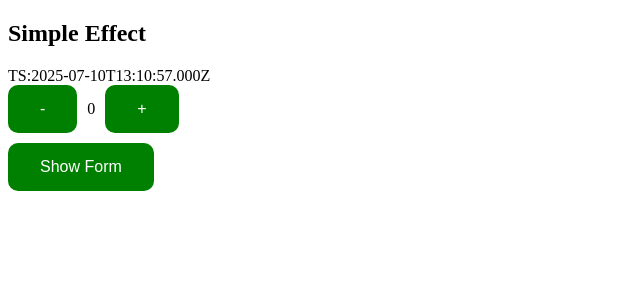
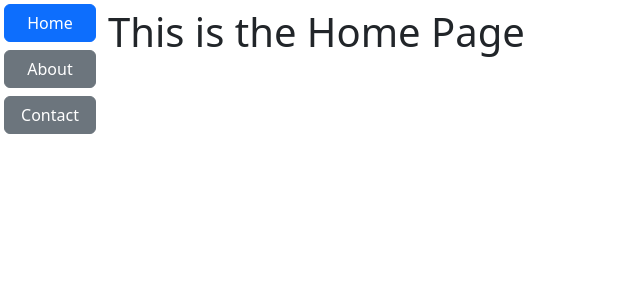
Before and after one commit to CynthiaMugo/React-Intro, a React (Vite) app: page / in a window 1280 px wide. Shown: the top 300 px of the page, without its empty margins (0-640 px from the left). Built offline with nearby package versions, Linux system fonts and the light colour scheme.

Commit message:
Work on manual router

```diff
--- a/package.json
+++ b/package.json
@@ -10,6 +10,7 @@
     "preview": "vite preview"
   },
   "dependencies": {
+    "bootstrap": "^5.3.7",
     "react": "^19.1.0",
     "react-dom": "^19.1.0"
   },
--- /dev/null
+++ b/src/Routing/ManualRoutes/About.jsx
@@ -0,0 +1,13 @@
+function About(props) {
+    const { page } = props;
+    if (page === "about") {
+        return (
+        <div>
+            <h1>This is the About Page</h1>
+        </div>
+    );
+    }
+    return null;
+
+}
+export default About;
--- /dev/null
+++ b/src/Routing/ManualRoutes/Contact.jsx
@@ -0,0 +1,13 @@
+function Contact(props) {
+    const { page } = props;
+    if (page === "contact") {
+        return (
+        <div>
+            <h1>This is the Contact Us Page</h1>
+        </div>
+    );
+    }
+    return null;
+
+}
+export default Contact;
--- /dev/null
+++ b/src/Routing/ManualRoutes/Home.jsx
@@ -0,0 +1,13 @@
+function Home(props) {
+    const { page } = props;
+    if (page === "home") {
+        return (
+        <div>
+            <h1>This is the Home Page</h1>
+        </div>
+        );
+    }
+    return null;
+
+}
+export default Home;
--- /dev/null
+++ b/src/Routing/ManualRoutes/Navigation.jsx
@@ -0,0 +1,36 @@
+function Navigation(props) {
+  const { setPage, page } = props;
+
+  const getclass = (tocheck) => {
+    if (page === tocheck) {
+      return "btn-primary";
+    }
+
+    return "btn-secondary";
+  };
+
+  return (
+    <div style={{ display: "flex", flexDirection: "column", width: "100px" }}>
+      <button
+        onClick={() => setPage("home")}
+        className={`btn ${getclass("home")} m-1`}
+      >
+        Home
+      </button>
+      <button
+        onClick={() => setPage("about")}
+        className={`btn ${getclass("about")} m-1`}
+      >
+        About
+      </button>
+      <button
+        onClick={() => setPage("contact")}
+        className={`btn ${getclass("contact")} m-1`}
+      >
+        Contact
+      </button>
+    </div>
+  );
+}
+
+export default Navigation;
--- /dev/null
+++ b/src/Routing/ManualRoutes/index.jsx
@@ -0,0 +1,22 @@
+import React, { useState } from "react";
+import About from "./About";
+import Navigation from "./Navigation";
+import Home from "./Home";
+import Contact from "./Contact";
+
+function ManualRoute() {
+    const [page, setPage] = useState("home");
+
+  return (
+    <div style={{ display: "flex" }}>
+      <Navigation page={page} setPage={setPage}/>
+      <div style={{ flex: 1 }} className="m-2">
+        <Home page={page} setPage={setPage}/>
+        <About page={page} setPage={setPage}/>
+        <Contact page={page} setPage={setPage}/>
+      </div>
+    </div>
+  );
+}
+
+export default ManualRoute;
--- a/src/main.jsx
+++ b/src/main.jsx
@@ -36,6 +36,10 @@ import SimpleState2 from './Hooks/State/SimpleState2';
 import FormState from './Hooks/State/FormState';
 import SimpleEffect from './Hooks/Effects/SimpleEffect';
 
+//importing bootstrap
+import 'bootstrap/dist/css/bootstrap.min.css';
+import ManualRoute from './Routing/ManualRoutes/index.jsx';
+
 createRoot(document.getElementById('root')).render(
   <StrictMode>
     {/* <TestComponent></TestComponent>
@@ -57,7 +61,9 @@ createRoot(document.getElementById('root')).render(
     {/* <SimpleState />
     <SimpleState2/> */}
     {/* <FormState /> */}
-    <SimpleEffect />
+    {/* <SimpleEffect /> */}
+    <ManualRoute />
+
   </StrictMode>,
 );
 
```
Also changed, not shown: 1 other file (tests, documents, lock files or other folders).
